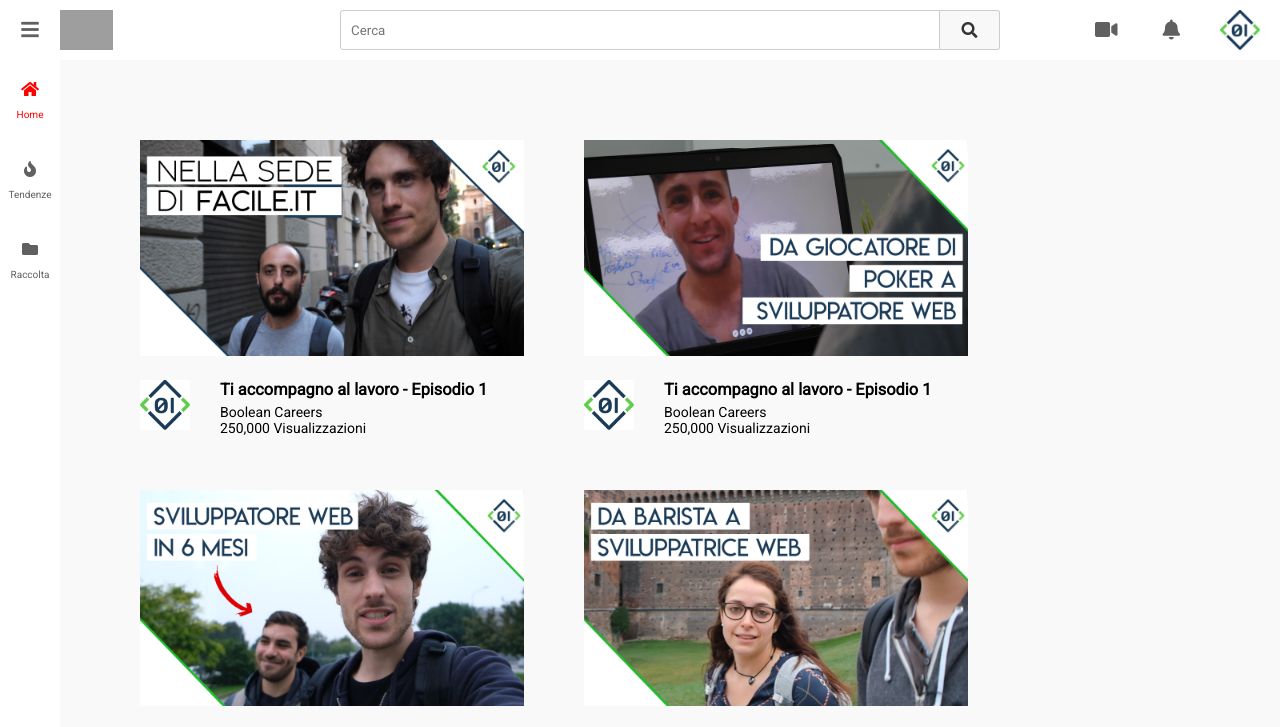
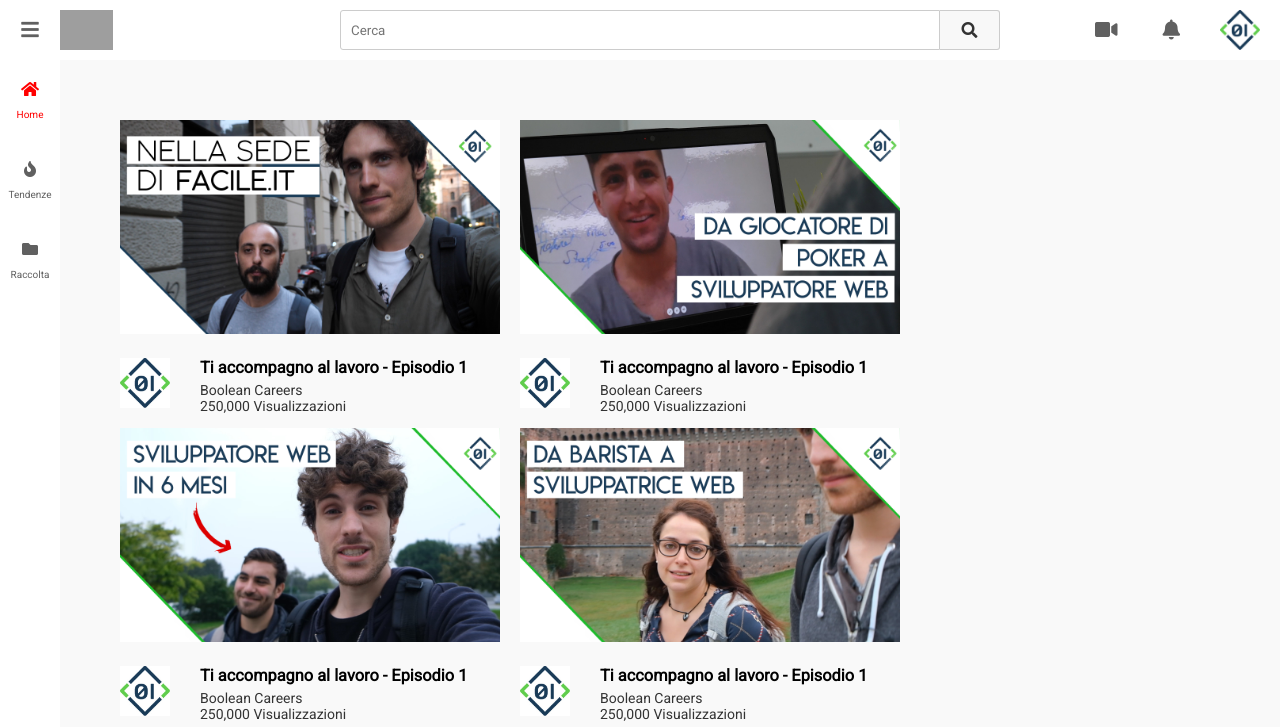
Before and after one commit to michelecanini/youtube-channel, a plain HTML site: page index.html in a window 1280 px wide. Shown: the top 727 px of the page. Drawn offline with Linux system fonts and the light colour scheme; grey boxes are pictures that could not be loaded.

Commit message:
Update style.css

```diff
--- a/style.css
+++ b/style.css
@@ -163,9 +163,9 @@ section.content::after {
 /* Code - Sezione contenuti e video */
 
 .video-image{
-    width: 384px;
+    width: 380px;
     float: left;
-    margin: 30px;
+    margin: 10px;
 }
 
 .video-image img {
@@ -192,3 +192,7 @@ section.content::after {
 .video-title p{
     margin-top: 5px;
 }
+
+.video-title > p{
+    color: #333333;
+}
```
